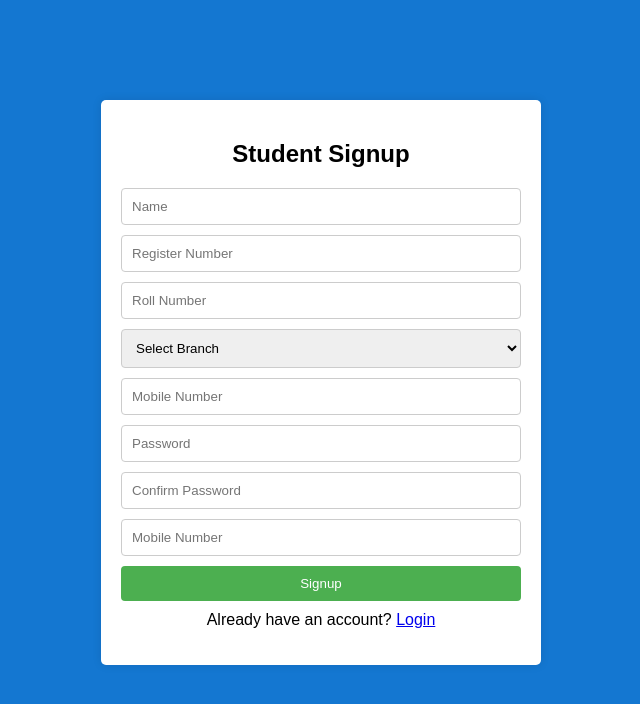
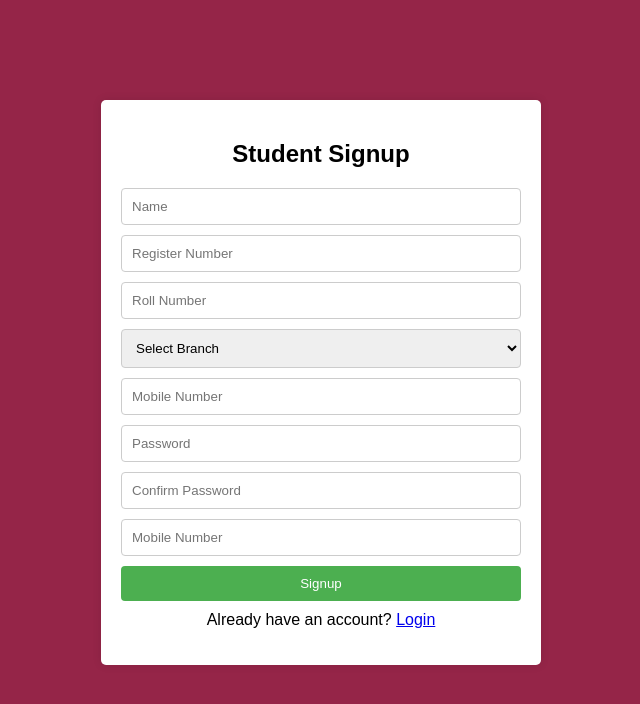
Before and after one commit to yashwanth412/-laboratory-management-by-django, a Python web app: template templates/Student/student_signup.html in a window 1280 px wide. Shown: the top 704 px of the page, without its empty margins (319-959 px from the left). Run offline with Jinja, Linux system fonts and the light colour scheme; the template is opened without the code that fills it, so the values that code supplies are empty.

Commit message:
Update student_signup.html

```diff
--- a/templates/Student/student_signup.html
+++ b/templates/Student/student_signup.html
@@ -5,7 +5,7 @@
   <style>
     body {
       font-family: Arial, sans-serif;
-      background-color: #1477d1;
+      background-color: #952548;
     }
 
     .container {
```
